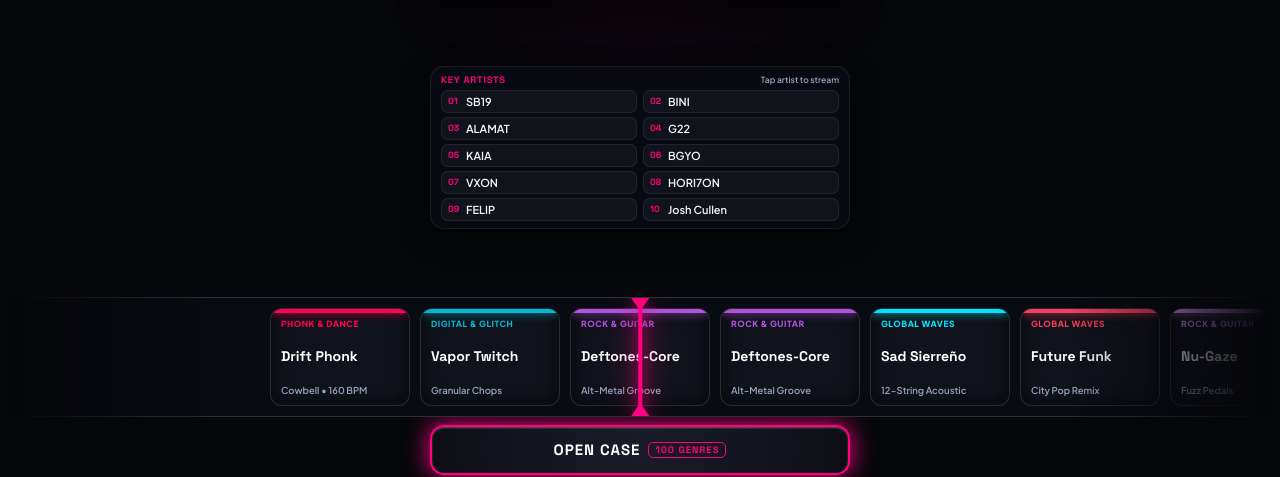
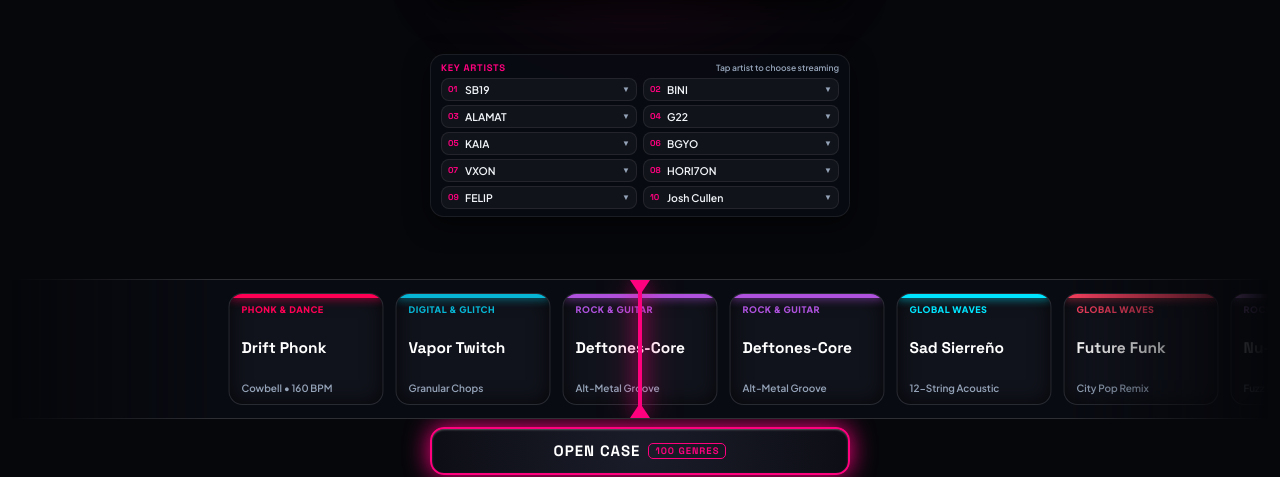
Before and after one commit to reneorense/GenZ-genre-roulette, a plain HTML site: page index.html in a window 1280 px wide. Shown: the part 315-792 px from the top of the page. Drawn offline with Linux system fonts and the light colour scheme.

Commit message:
Update index.html

```diff
--- a/index.html
+++ b/index.html
@@ -271,7 +271,6 @@
       background: rgba(255, 215, 0, 0.15);
     }
 
-    /* Increased Font Size for Description */
     .genre-description {
       font-size: 13.5px;
       line-height: 1.45;
@@ -347,7 +346,9 @@
     .spotify .music-dot { background: var(--spotify); box-shadow: 0 0 6px var(--spotify); }
     .ytmusic .music-dot { background: var(--ytmusic); box-shadow: 0 0 6px var(--ytmusic); }
 
-    /* Middle Top 10 Artists Board */
+    /* =========================================================
+       MIDDLE ARTISTS BOARD (WITH ACCORDION EXPANSION)
+       ========================================================= */
     .artists-board {
       position: relative;
       z-index: 2;
@@ -391,37 +392,44 @@
       gap: 4px 6px;
     }
 
-    .artist-item {
+    .artist-box {
       background: rgba(255, 255, 255, 0.04);
-      border: 1px solid rgba(255, 255, 255, 0.07);
-      border-radius: 7px;
+      border: 1px solid rgba(255, 255, 255, 0.08);
+      border-radius: 8px;
+      overflow: hidden;
+      transition: all 0.2s ease;
+    }
+
+    .artist-box.expanded {
+      border-color: var(--active-color);
+      background: rgba(255, 255, 255, 0.08);
+    }
+
+    .artist-main-row {
       padding: 4px 6px;
+      display: flex;
+      align-items: center;
+      justify-content: space-between;
+      cursor: pointer;
+    }
+
+    .artist-main-left {
       display: flex;
       align-items: center;
       gap: 5px;
       overflow: hidden;
-      cursor: pointer;
-      text-decoration: none;
-      color: inherit;
-      transition: all 0.15s ease;
-    }
-
-    .artist-item:active {
-      transform: scale(0.96);
-      background: rgba(29, 185, 84, 0.15);
-      border-color: rgba(29, 185, 84, 0.4);
     }
 
     .artist-index {
       font-family: 'Space Grotesk', sans-serif;
-      font-size: 9px;
+      font-size: 8.5px;
       font-weight: 800;
       color: var(--active-color);
-      min-width: 13px;
+      min-width: 12px;
     }
 
     .artist-name {
-      font-size: 11px;
+      font-size: 10.5px;
       font-weight: 600;
       color: #f1f5f9;
       white-space: nowrap;
@@ -429,8 +437,62 @@
       text-overflow: ellipsis;
     }
 
+    .artist-expand-indicator {
+      font-size: 8px;
+      color: var(--text-muted);
+      transition: transform 0.2s ease;
+    }
+
+    .artist-box.expanded .artist-expand-indicator {
+      transform: rotate(180deg);
+      color: var(--active-color);
+    }
+
+    /* Expandable Stream Action Tray */
+    .artist-stream-tray {
+      display: none;
+      padding: 4px 6px 5px;
+      gap: 5px;
+      background: rgba(0, 0, 0, 0.45);
+      border-top: 1px solid rgba(255, 255, 255, 0.06);
+    }
+
+    .artist-box.expanded .artist-stream-tray {
+      display: flex;
+    }
+
+    .artist-stream-link {
+      flex: 1;
+      padding: 3px 4px;
+      font-size: 8.5px;
+      font-weight: 700;
+      border-radius: 5px;
+      text-align: center;
+      text-decoration: none;
+      color: #fff;
+      display: flex;
+      align-items: center;
+      justify-content: center;
+      gap: 3px;
+      transition: transform 0.1s ease;
+    }
+
+    .artist-stream-link:active {
+      transform: scale(0.94);
+    }
+
+    .artist-stream-link.sp {
+      background: rgba(29, 185, 84, 0.25);
+      border: 1px solid rgba(29, 185, 84, 0.5);
+    }
+
+    .artist-stream-link.yt {
+      background: rgba(255, 0, 51, 0.25);
+      border: 1px solid rgba(255, 0, 51, 0.5);
+    }
+
     /* =========================================================
-       EXPANDED ROULETTE / SLOT ROLLER SECTION (PROMINENT HIGHLIGHT)
+       PROMINENT LARGE CS:GO SLOT ROLLER
        ========================================================= */
     .roller-container {
       position: relative;
@@ -445,7 +507,7 @@
     .reel-viewport {
       position: relative;
       width: 100%;
-      height: 120px; /* Increased viewport height */
+      height: 140px; /* Highly prominent large viewport */
       background: #090b12;
       border-top: 1.5px solid rgba(255, 255, 255, 0.15);
       border-bottom: 1.5px solid rgba(255, 255, 255, 0.15);
@@ -462,9 +524,9 @@
       bottom: 0;
       left: 50%;
       transform: translateX(-50%);
-      width: 3.5px;
+      width: 4px;
       background: var(--active-color);
-      box-shadow: 0 0 16px var(--active-color), 0 0 30px var(--active-color);
+      box-shadow: 0 0 18px var(--active-color), 0 0 35px var(--active-color);
       z-index: 10;
       pointer-events: none;
       transition: background 0.35s ease, box-shadow 0.35s ease;
@@ -478,9 +540,9 @@
       transform: translateX(-50%);
       width: 0;
       height: 0;
-      border-left: 9px solid transparent;
-      border-right: 9px solid transparent;
-      border-top: 13px solid var(--active-color);
+      border-left: 10px solid transparent;
+      border-right: 10px solid transparent;
+      border-top: 15px solid var(--active-color);
     }
 
     .center-laser::after {
@@ -491,9 +553,9 @@
       transform: translateX(-50%);
       width: 0;
       height: 0;
-      border-left: 9px solid transparent;
-      border-right: 9px solid transparent;
-      border-bottom: 13px solid var(--active-color);
+      border-left: 10px solid transparent;
+      border-right: 10px solid transparent;
+      border-bottom: 15px solid var(--active-color);
     }
 
     .reel-track {
@@ -504,18 +566,17 @@
       will-change: transform;
     }
 
-    /* Larger, Prominent Genre Cards */
     .reel-card {
-      width: 140px;
-      height: 98px;
-      margin: 0 5px;
+      width: 155px;
+      height: 112px;
+      margin: 0 6px;
       background: #11131c;
       border: 1px solid rgba(255, 255, 255, 0.1);
-      border-radius: 12px;
+      border-radius: 14px;
       display: flex;
       flex-direction: column;
       justify-content: space-between;
-      padding: 9px 10px;
+      padding: 10px 12px;
       flex-shrink: 0;
       box-shadow: inset 0 0 20px rgba(0, 0, 0, 0.7);
       position: relative;
@@ -534,7 +595,7 @@
     }
 
     .reel-card .card-cat {
-      font-size: 8.5px;
+      font-size: 9px;
       font-weight: 800;
       text-transform: uppercase;
       color: var(--card-accent, #00ff88);
@@ -546,7 +607,7 @@
 
     .reel-card .card-name {
       font-family: 'Space Grotesk', sans-serif;
-      font-size: 14px;
+      font-size: 15.5px;
       font-weight: 800;
       color: #ffffff;
       line-height: 1.2;
@@ -557,7 +618,7 @@
     }
 
     .reel-card .card-bpm {
-      font-size: 9.5px;
+      font-size: 10px;
       color: var(--text-muted);
       font-weight: 600;
     }
@@ -565,7 +626,7 @@
     .spin-bar-btn {
       width: 100%;
       max-width: 420px;
-      height: 50px;
+      height: 48px;
       border-radius: 14px;
       background: radial-gradient(circle, #1a1c29 0%, #0d0e15 100%);
       border: 2px solid var(--active-color);
@@ -784,16 +845,16 @@
     </div>
   </div>
 
-  <!-- Middle Top 10 Artists Board (Tap to Stream) -->
+  <!-- Middle Top 10 Artists Board with Spotify/YT Music Select -->
   <div class="artists-board">
     <div class="artists-board-header">
       <span class="artists-board-title" id="artistsBoardTitle">Key Artists</span>
-      <span class="artists-board-hint">Tap artist to stream</span>
+      <span class="artists-board-hint">Tap artist to choose streaming</span>
     </div>
     <div class="artists-grid" id="artistsGrid"></div>
   </div>
 
-  <!-- Bottom CS:GO Slot Roller -->
+  <!-- Bottom Large CS:GO Slot Roller -->
   <div class="roller-container">
     <div class="reel-viewport" id="reelViewport">
       <div class="center-laser"></div>
@@ -957,7 +1018,7 @@
 
     let audioCtx = null;
     let isRolling = false;
-    const CARD_WIDTH = 150; // Updated to match 140px width + 10px total margins
+    const CARD_WIDTH = 167; // 155px width + 12px margins
     let currentX = 0;
     let animationFrameId = null;
 
@@ -1076,18 +1137,36 @@
       genreRarity.textContent = rInfo.label;
       document.documentElement.style.setProperty('--rarity-color', rInfo.color);
 
+      // Render Artists with Expansion for Spotify or YouTube Music
       artistsGrid.innerHTML = '';
       g.artists.forEach((artist, index) => {
-        const item = document.createElement('a');
-        item.className = 'artist-item';
-        item.href = `https://open.spotify.com/search/${encodeURIComponent(artist)}`;
-        item.target = "_blank";
-        item.rel = "noopener noreferrer";
-        item.innerHTML = `
-          <span class="artist-index">${(index + 1).toString().padStart(2, '0')}</span>
-          <span class="artist-name">${artist}</span>
+        const box = document.createElement('div');
+        box.className = 'artist-box';
+        box.innerHTML = `
+          <div class="artist-main-row">
+            <div class="artist-main-left">
+              <span class="artist-index">${(index + 1).toString().padStart(2, '0')}</span>
+              <span class="artist-name">${artist}</span>
+            </div>
+            <span class="artist-expand-indicator">▼</span>
+          </div>
+          <div class="artist-stream-tray">
+            <a href="https://open.spotify.com/search/${encodeURIComponent(artist)}" target="_blank" rel="noopener noreferrer" class="artist-stream-link sp">
+              🟢 Spotify
+            </a>
+            <a href="https://music.youtube.com/search?q=${encodeURIComponent(artist)}" target="_blank" rel="noopener noreferrer" class="artist-stream-link yt">
+              🔴 YT Music
+            </a>
+          </div>
         `;
-        artistsGrid.appendChild(item);
+
+        box.querySelector('.artist-main-row').addEventListener('click', () => {
+          const isExp = box.classList.contains('expanded');
+          document.querySelectorAll('.artist-box').forEach(b => b.classList.remove('expanded'));
+          if (!isExp) box.classList.add('expanded');
+        });
+
+        artistsGrid.appendChild(box);
       });
 
       const query = encodeURIComponent(g.name + " music");
```
